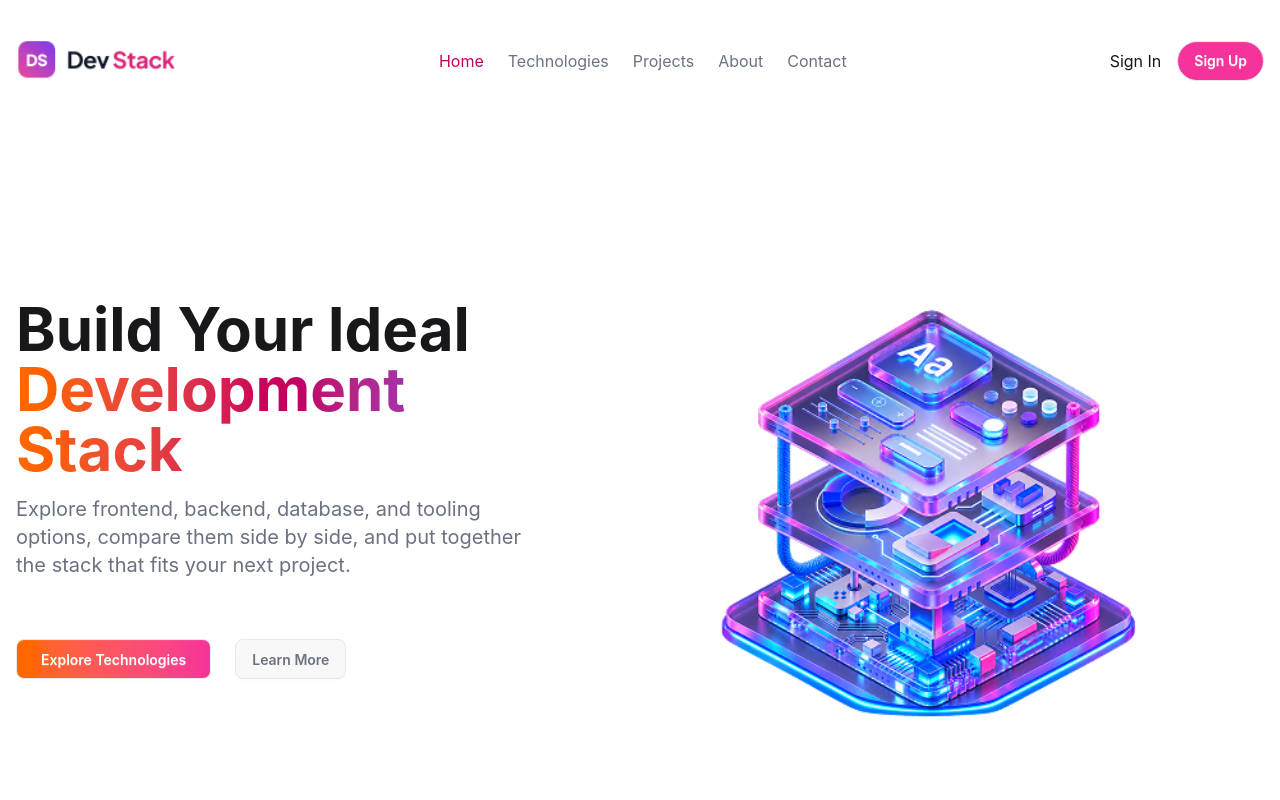
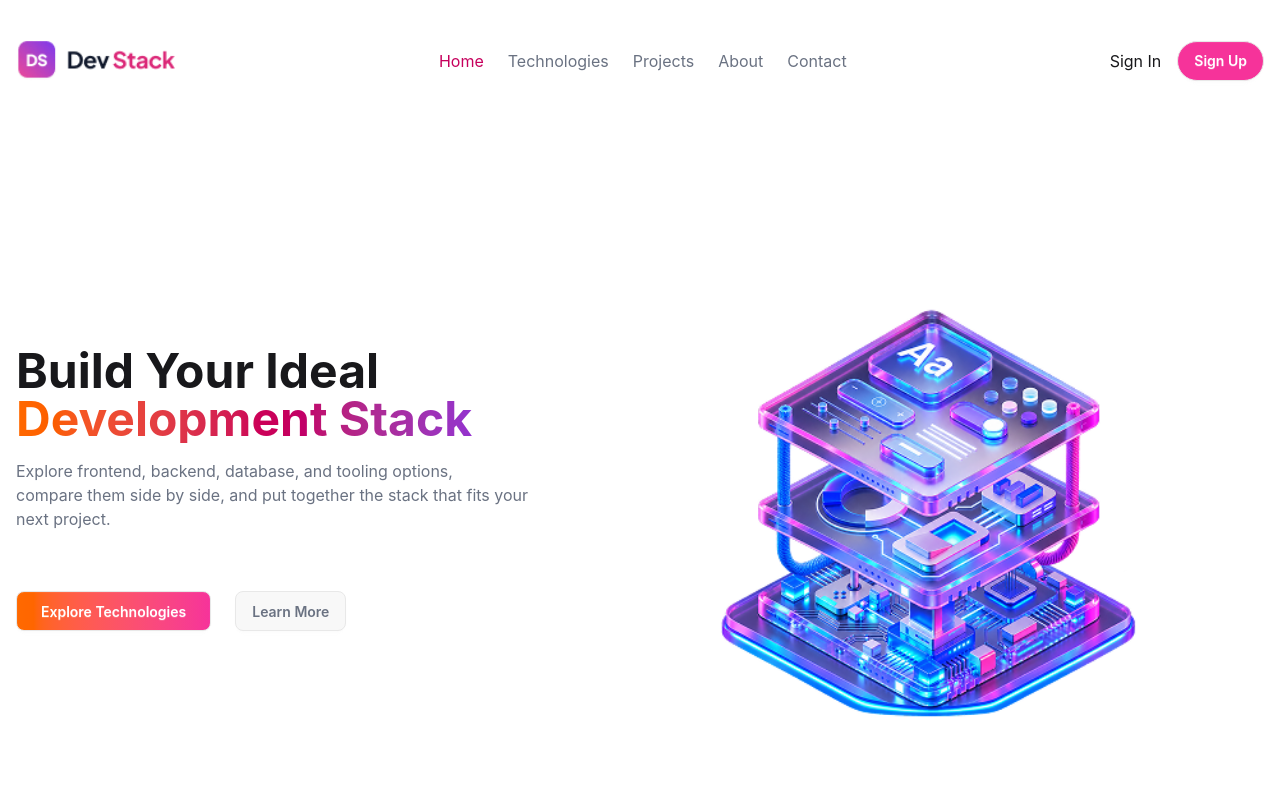
Before and after one commit to hasnat-sumit/dev-stack-builder-website, a React (Vite) app: page / in a window 1280 px wide. Shown: the top 800 px of the page. Built offline with nearby package versions, Linux system fonts and the light colour scheme.

Commit message:
5th commit

```diff
--- a/src/Components/Banner.tsx
+++ b/src/Components/Banner.tsx
@@ -4,13 +4,15 @@ const Banner = () => {
     return (
         <section className="flex flex-col-reverse lg:flex-row my-6 container mx-auto items-center gap-10 mt-10 lg:mt-20 mb-10 lg:mb-20 px-4">
             <div className='mb-6 text-center lg:text-left'>
-                <h2 className='font-bold text-3xl sm:text-4xl md:text-5xl lg:text-6xl'>Build Your Ideal</h2>
-                <h2 className='font-bold text-3xl sm:text-4xl md:text-5xl lg:text-6xl mb-4 bg-linear-to-r from-orange-500 via-pink-700 to-violet-600 bg-clip-text text-transparent'>
+                <h2 className='font-bold text-2xl sm:text-3xl md:text-4xl lg:text-5xl'>Build Your Ideal</h2>
+                <h2 className='font-bold text-2xl sm:text-3xl md:text-4xl lg:text-5xl mb-4 bg-linear-to-r from-orange-500 via-pink-700 to-violet-600 bg-clip-text text-transparent'>
                     Development Stack
                 </h2>
-                <p className="text-base sm:text-lg lg:text-xl text-gray-500">
-                    Explore frontend, backend, database, and tooling options, compare them side by side, and put together the stack that fits your next project.
+                <p className="text-base sm:text-md lg:text-md text-gray-500">
+                    Explore frontend, backend, database, and tooling options, <br /> compare them side by side, and put together the stack that fits your next project.
                 </p>
+
+                {/* Button */}
                 <div className="flex flex-col sm:flex-row gap-4 sm:gap-6 my-6 mt-8 lg:mt-15 justify-center lg:justify-start">
                     <button className="btn bg-linear-to-r from-orange-500 to-pink-500 text-white px-6 py-2 rounded-lg">
                         Explore Technologies
--- a/src/Components/ExploreTechnologies.tsx
+++ b/src/Components/ExploreTechnologies.tsx
@@ -56,7 +56,7 @@ const ExploreTechnologies = ({ technologies }: { technologies: Technology[] }) =
                                 <figure className='w-10'>
                                     <img src={technology.logo} alt="Logo" />
                                 </figure>
-                                <h4 className={`rounded-full px-3 sm:px-4 py-1.5 sm:py-2 text-xs sm:text-sm font-sm ${tagColorMap[technology.tag] ?? defaultTagColor}`}>
+                                <h4 className={`rounded-full px-3 sm:px-4 py-2.5 sm:py-2 text-xs sm:text-sm font-sm ${tagColorMap[technology.tag] ?? defaultTagColor}`}>
                                     {technology.tag}
                                 </h4>
                             </div>
--- a/src/Components/Nav.tsx
+++ b/src/Components/Nav.tsx
@@ -6,7 +6,7 @@ const Nav = () => {
     const [menuOpen, setMenuOpen] = useState(false);
 
     return (
-        <nav className="my-4 md:my-6 sticky top-0 z-100 py-4 bg-white">
+        <nav className="my-3 md:my-6 sticky top-0 z-100 py-4 bg-white">
             <div className="flex justify-between items-center container mx-auto px-4">
                 <img className='w-28 md:w-40' src={Logo} alt="Logo" />
 
```
